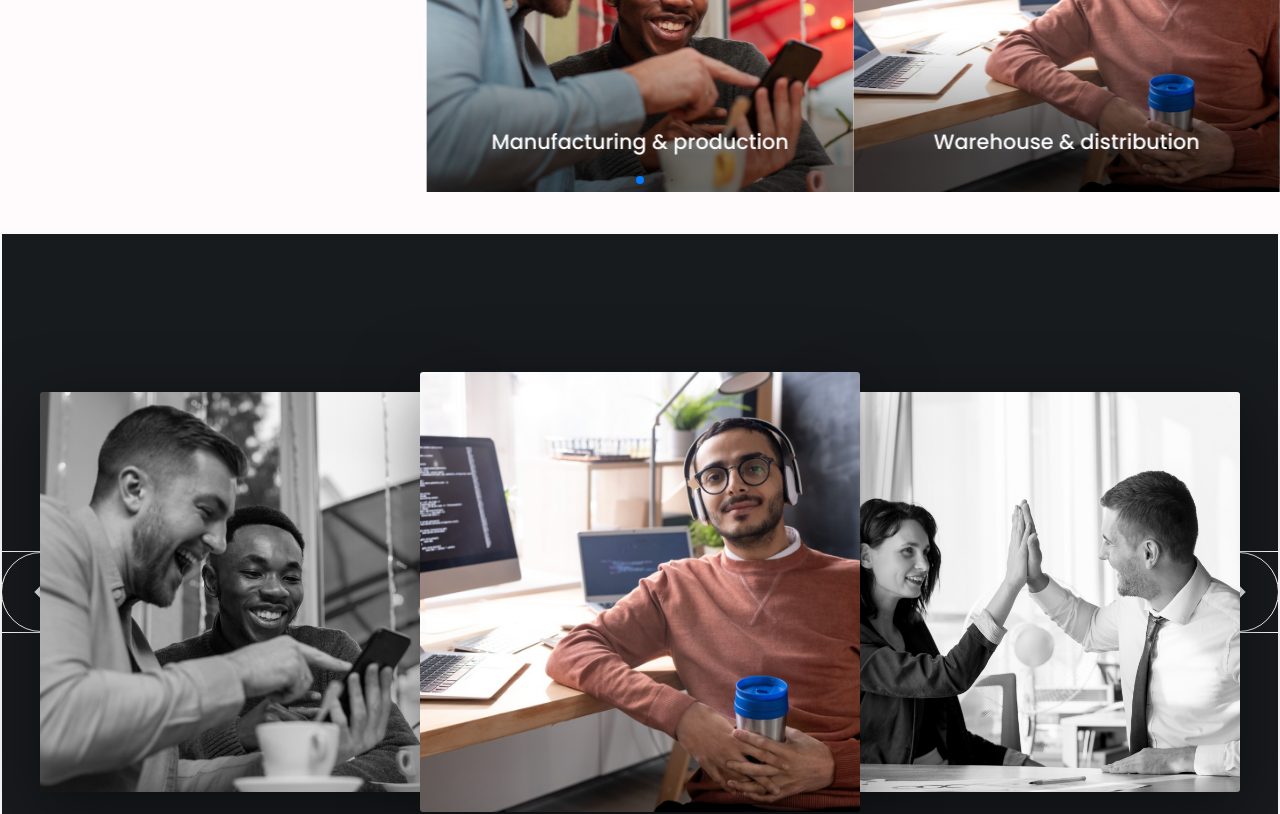
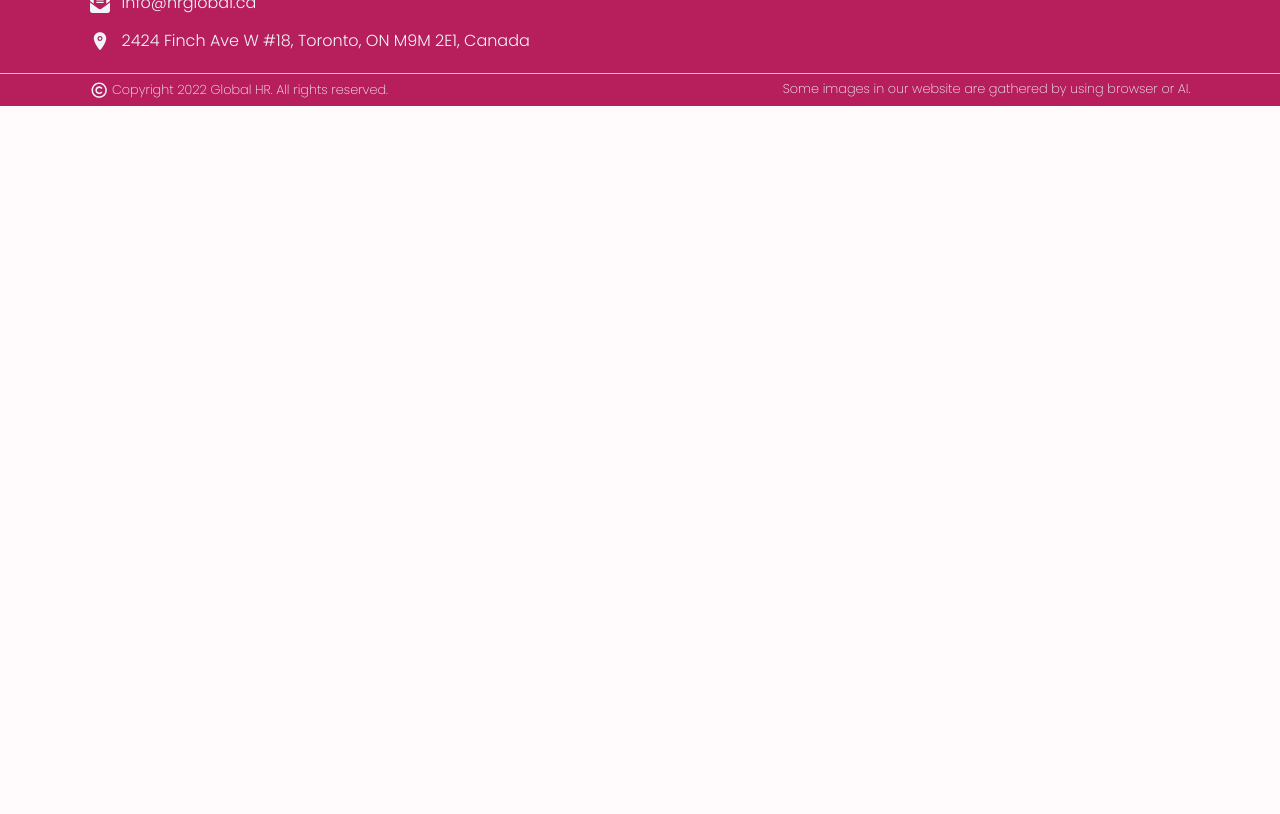
Before and after one commit to AnserShafiq/GlobalHR, a React (Create React App) app: page /for-employers in a window 1280 px wide. Shown: the part 1560-2374 px from the top of the page. After the commit the page ends 1666 px from the top, so only its background shows below. Built offline with nearby package versions, Linux system fonts and the light colour scheme; the HTML template or start-up script is replaced by a standard one.

Commit message:
Removed slider's section from the website

```diff
--- a/src/Components/IndustriesSlide.jsx
+++ /dev/null
@@ -1,117 +0,0 @@
-import React, { useEffect, useRef } from 'react'
-import { Autoplay, EffectCoverflow, Pagination } from 'swiper/modules'
-import { Swiper, SwiperSlide } from 'swiper/react'
-import 'swiper/css'
-import 'swiper/css/autoplay'
-import 'swiper/css/pagination'
-import 'swiper/css/effect-flip'
-
-
-
-const SlidesData = [
-  {
-    img: require('../Images/Home/h1.jpg'),
-    name: 'Manufacturing & production'
-  },{
-    img: require('../Images/Home/h2.jpg'),
-    name: 'Warehouse & distribution'
-  },{
-    img: require('../Images/Home/h3.jpg'),
-    name: 'Transportation & logistics'
-  },{
-    img: require('../Images/Home/h4.jpg'),
-    name: 'Administrative & Clerical'
-  },{
-    img: require('../Images/Home/h5.jpg'),
-    name: 'Healthcare & Medical'
-  },{
-    img: require('../Images/Home/h6.jpg'),
-    name: 'Finance & Accounting'
-  },{
-    img: require('../Images/Home/h6.jpg'),
-    name: 'Call center & customer service'
-  },{
-    img: require('../Images/Home/h6.jpg'),
-    name: 'Hospitality & Tourism'
-  },{
-    img: require('../Images/Home/h6.jpg'),
-    name: 'Retail & Sales'
-  },{
-    img: require('../Images/Home/h6.jpg'),
-    name: 'Engineering & Technical'
-  },{
-    img: require('../Images/Home/h6.jpg'),
-    name: 'Information Technology'
-  },{
-    img: require('../Images/Home/h6.jpg'),
-    name: 'HR & Recruitment '
-  },
-]
-
-
-const IndustriesSlide = () => {
-
-  const swiperRef =  useRef(null);
-
-  useEffect(() => {
-    const handleMouseEnter = () => {
-      if(swiperRef.current && swiperRef.current.autoplay){
-        swiperRef.current.autoplay.stop();
-      }
-    }
-
-    const handleMouseLeave = () => {
-      if(swiperRef.current && swiperRef.current.autoplay){
-        swiperRef.current.autoplay.start();
-      }
-    }
-
-    const swiperContainer = swiperRef.current && swiperRef.current.el;
-    if(swiperContainer){
-      swiperContainer.addEventListener('mouseenter', handleMouseEnter);
-      swiperContainer.addEventListener('mouseleave', handleMouseLeave);
-      return () => {
-        swiperContainer.removeEventListener('mouseenter', handleMouseEnter);
-        swiperContainer.removeEventListener('mouseleave', handleMouseLeave);
-      }
-    }
-
-  },[])
-
-  return (
-    <div className='flex justify-center py-10'>
-      <Swiper
-      effect={'coverflow'}
-      grabCursor={true}
-      centeredSlides={true}
-      slidesPerView={'3'}
-      autoplay={{delay:4000, disableOnIteration: true}}
-      coverflowEffect={{
-        rotate: 50,
-        stretch: 0,
-        depth: 100,
-        modifier: 1,
-        slideShadows: true,
-      }}
-      pagination={ { dynamicBullets: true, clickable:true}}
-      modules={[Autoplay, EffectCoverflow, Pagination]}
-      className='px-10'
-      loop={true}
-
-      >
-        {SlidesData.map((Slide, index) =>(
-          <SwiperSlide key={index}>
-            <div className='flex flex-col w-full h-[380px]'>
-              <img className='h-full w-full object-cover ' src={Slide.img} alt={`${Slide.name}`}/>
-              <div className='absolute flex flex-col items-center justify-end pb-[8%] top-0 left-0 h-full w-full content-0 bg-gradient-to-t from-10% from-[#0000007f] to-40% to-transparent '>
-                <h5 className='text-[1.3rem] font-[500] text-slate-50'>{Slide.name}</h5>
-              </div>
-            </div>
-          </SwiperSlide>
-        ) )}
-      </Swiper>
-    </div>
-  )
-}
-
-export default IndustriesSlide
--- a/src/Components/Slider.css
+++ /dev/null
@@ -1,65 +0,0 @@
-
-
-.slide{
-    height: 25rem;
-    width: 25rem;
-    border-radius: 3px;
-    overflow: hidden;
-    box-shadow: 0 1rem 4rem rgba(0,0,0,.5);
-    position: relative;
-    z-index: 0;
-    transition: all 0.5s ease-in-out;
-
-}
-.slide img{
-    width: 100%;
-    min-height: 100%;
-    object-fit: cover;
-}
-
-.main-slide{
-    transform: scale(1.1);
-    z-index: 2;
-    cursor: pointer;
-}
-.main-slide:hover{
-    transform: scale(1.2);
-}
-
-.left-slide {
-    transform: left scale(1.0) skewY(-1deg);
-    z-index: 1;
-}
-.right-slide {
-    transform: right scale(1.0) skewY(1deg);
-    z-index: 1;
-}
-.left-slide img, .right-slide img{
-    filter: grayscale(80);
-}
-
-
-.slider-btns{
-    display: flex;
-    position: absolute;
-    justify-content:space-between ;
-    border: 1px solid white;
-    width: 100%;
-}
-.carousel__btn {
-    background-color: transparent;
-    height: 5rem;
-    width: 5rem;
-    border-radius: 50%;
-    border:1px solid currentColor;
-    color: #fff;
-    cursor: pointer;
-}
-.carousel__btn svg {
-    height: 2rem;
-    width: 2rem;
-    margin: auto;
-}
-.carousel__btn:hover {
-    color: #aaa;
-}
--- a/src/Components/Slider.jsx
+++ /dev/null
@@ -1,103 +0,0 @@
-import React, { useState } from 'react'
-import './Slider.css'
-
-const SlidesData = [
-{
-    img: require('../Images/Home/h1.jpg'),
-    name: 'Manufacturing & production'
-},{
-    img: require('../Images/Home/h2.jpg'),
-    name: 'Warehouse & distribution'
-},{
-    img: require('../Images/Home/h3.jpg'),
-    name: 'Transportation & logistics'
-},{
-    img: require('../Images/Home/h4.jpg'),
-    name: 'Administrative & Clerical'
-},{
-    img: require('../Images/Home/h5.jpg'),
-    name: 'Healthcare & Medical'
-},{
-    img: require('../Images/Home/h6.jpg'),
-    name: 'Finance & Accounting'
-},{
-    img: require('../Images/Home/h6.jpg'),
-    name: 'Call center & customer service'
-},{
-    img: require('../Images/Home/h6.jpg'),
-    name: 'Hospitality & Tourism'
-},{
-    img: require('../Images/Home/h6.jpg'),
-    name: 'Retail & Sales'
-},{
-    img: require('../Images/Home/h6.jpg'),
-    name: 'Engineering & Technical'
-},{
-    img: require('../Images/Home/h6.jpg'),
-    name: 'Information Technology'
-},{
-    img: require('../Images/Home/h6.jpg'),
-    name: 'HR & Recruitment '
-},
-]
-
-
-const Slider = () => {
-
-    const [prev, setPrevIndex] = useState(0);
-    const [current, setCurrentIndex] = useState(1);
-    const [next, setNextIndex] = useState(2);
-
-    const callPrev = () =>{
-        if(prev === 0){
-            setNextIndex(current)
-            setCurrentIndex(prev)
-            setPrevIndex(SlidesData.length - 1);
-        }else{
-            setNextIndex(current)
-            setCurrentIndex(prev)
-            setPrevIndex(prev - 1);
-        }
-
-    }
-    const callNext = () =>{
-        if(next === SlidesData.length - 1){
-            setPrevIndex(current)
-            setCurrentIndex(next)
-            setNextIndex(0);
-        }else{
-            setPrevIndex(current)
-            setCurrentIndex(next)
-            setNextIndex(next + 1);
-        }
-
-    }
-
-
-    return (
-        <div className='flex justify-center w-[100%] px-[4%] flex-col items-center text-[1.6rem] text-[#fff] bg-[#181b1e] min-h-[90vh] border-2 border-slate-50'>
-           <div className='relative flex '>
-                {/* Previous Slide */}
-                <div className='slide left-slide'>
-                    <img src={SlidesData[prev].img} alt='Try'/>
-                </div>
-                {/* Current Slide */}
-                <div className='slide main-slide'>
-                    <img src={SlidesData[current].img} alt='Try'/>
-                </div>
-                {/* Next Slide */}
-                <div className='slide right-slide'>
-                    <img src={SlidesData[next].img} alt='Try'/>
-                </div>
-                {/* Carousel Btns */}
-
-           </div>
-           <div className='slider-btns'>
-                <button class="carousel__btn" onClick={callPrev} id="leftBtn"><svg xmlns="http://www.w3.org/2000/svg" viewBox="0 0 24 24"><path fill="currentColor" fill-rule="evenodd" d="m15 4l2 2l-6 6l6 6l-2 2l-8-8z"/></svg></button>
-                <button class="carousel__btn" onClick={callNext} id="rightBtn"><svg xmlns="http://www.w3.org/2000/svg" viewBox="0 0 24 24"><path fill="currentColor" fill-rule="evenodd" d="m9.005 4l8 8l-8 8L7 18l6.005-6L7 6z"/></svg></button>
-            </div>
-        </div>
-    )
-}
-
-export default Slider
--- a/src/Pages/Employers/Employers.jsx
+++ b/src/Pages/Employers/Employers.jsx
@@ -1,8 +1,6 @@
 import React from 'react'
 import PageStarter from '../../Components/PageStarter'
 import ES_2 from './Sections/ES_2'
-import IndustriesSlide from '../../Components/IndustriesSlide'
-import Slider from '../../Components/Slider'
 
 const Employers = () => {
   const SectionOneData = {
@@ -18,8 +16,7 @@ const Employers = () => {
     <div>
       <PageStarter BodyData={SectionOneData}/>
       <ES_2 />
-      <IndustriesSlide />
-      <Slider />
+
     </div>
   )
 }
```
